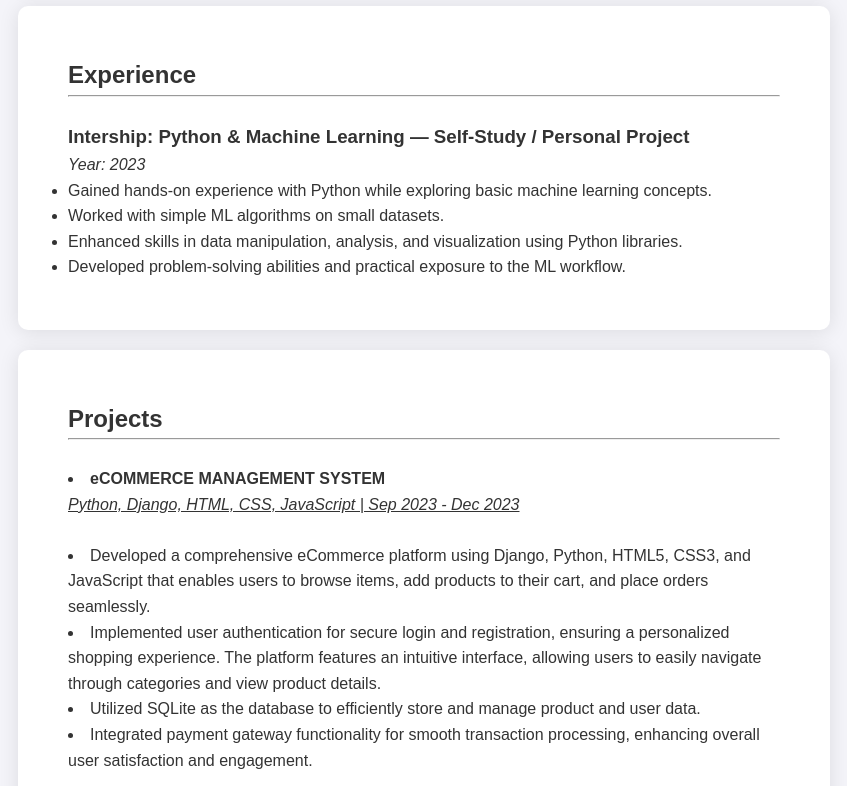
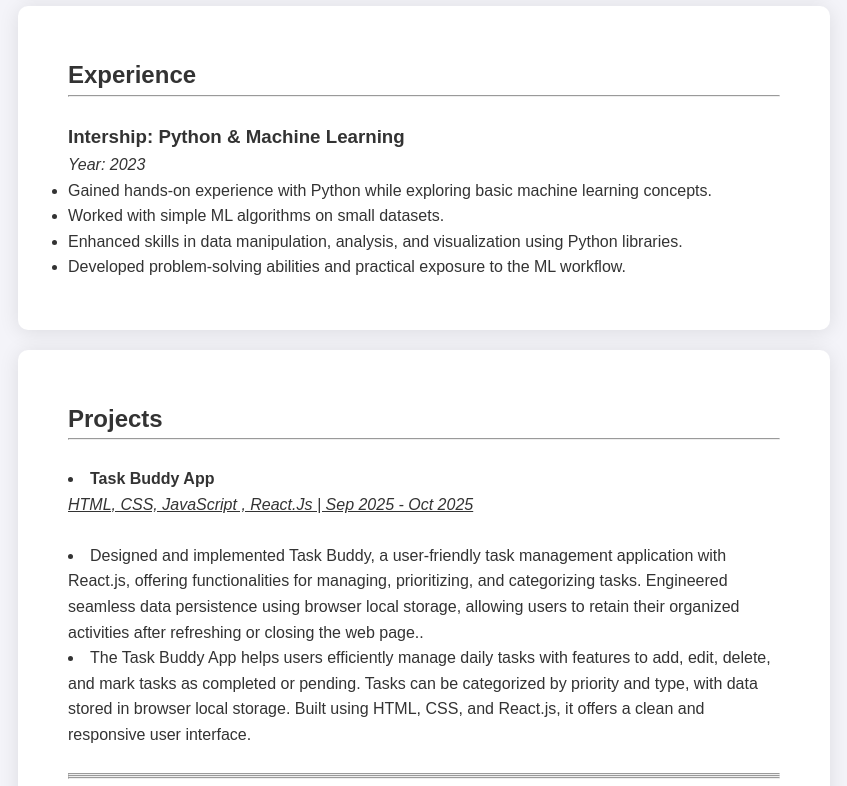
Before and after one commit to Sagar182001/Portfolio, a plain HTML site: page index.html in a window 1280 px wide. Shown: the part 500-1286 px from the top of the page, without its empty margins (216-1063 px from the left). Drawn offline with Linux system fonts and the light colour scheme.

Commit message:
Update index.html

```diff
--- a/index.html
+++ b/index.html
@@ -344,7 +344,7 @@ body.dark .bar-container::after {
         <!-- Experience Section -->
         <div class="card" id="experience">
             <h2>Experience</h2><hr><br>
-            <h3>Intership: Python & Machine Learning — Self-Study / Personal Project</h3>
+            <h3>Intership: Python & Machine Learning</h3>
             <p><em>Year: 2023</em></p>
             <ul>
                 <li>Gained hands-on experience with Python while exploring basic machine learning concepts.</li>
@@ -358,19 +358,17 @@ body.dark .bar-container::after {
         <div class="card" id="projects">
             <h2>Projects</h2><hr><br>
                 <li class="list-item;" >
-                   <strong>eCOMMERCE MANAGEMENT SYSTEM</strong>
-                   <i><p><u>Python, Django, HTML, CSS, JavaScript | Sep 2023 - Dec 2023</p></i></u> <br>
-                    <li>Developed a comprehensive eCommerce platform using Django, Python, HTML5, CSS3, and JavaScript
-                        that enables users to browse items, add products to their cart, and place orders seamlessly.</li>
+                   <strong>Task Buddy App</strong>
+                   <i><p><u>HTML, CSS, JavaScript , React.Js | Sep 2025 - Oct 2025</p></i></u> <br>
+                    <li>Designed and implemented Task Buddy, a user-friendly task management application with React.js, offering functionalities for managing, prioritizing, and categorizing tasks.
+                        Engineered seamless data persistence using browser local storage, allowing users to retain their organized activities after refreshing or closing the web page..</li>
 
-                    <li>Implemented user authentication for secure login and registration, ensuring a personalized shopping
-                        experience. The platform features an intuitive interface, allowing users to easily navigate through
-                        categories and view product details.</li>
+                    <li>The Task Buddy App helps users efficiently manage daily tasks with features to add, edit, delete, and mark tasks as completed or pending.
+                        Tasks can be categorized by priority and type, with data stored in browser local storage.
+                        Built using HTML, CSS, and React.js, it offers a clean and responsive user interface.</li>
 
-                        <li>Utilized SQLite as the database to efficiently store and manage product and user data.</li>
-                        <li>Integrated payment gateway functionality for smooth transaction processing, enhancing overall user
-                            satisfaction and engagement.</li>
                 </li><br><hr><hr><hr>
+
                 <li class="list-item">
                     <strong>Batch Processing</strong>
                     <p><i><u>Java, Spring Boot, RESTful, MySQL | July 2024 - Sep 2024</u></i></p><br>
@@ -500,4 +498,5 @@ body.dark .bar-container::after {
         }
     </script>
 </body>
+
 </html>
```
